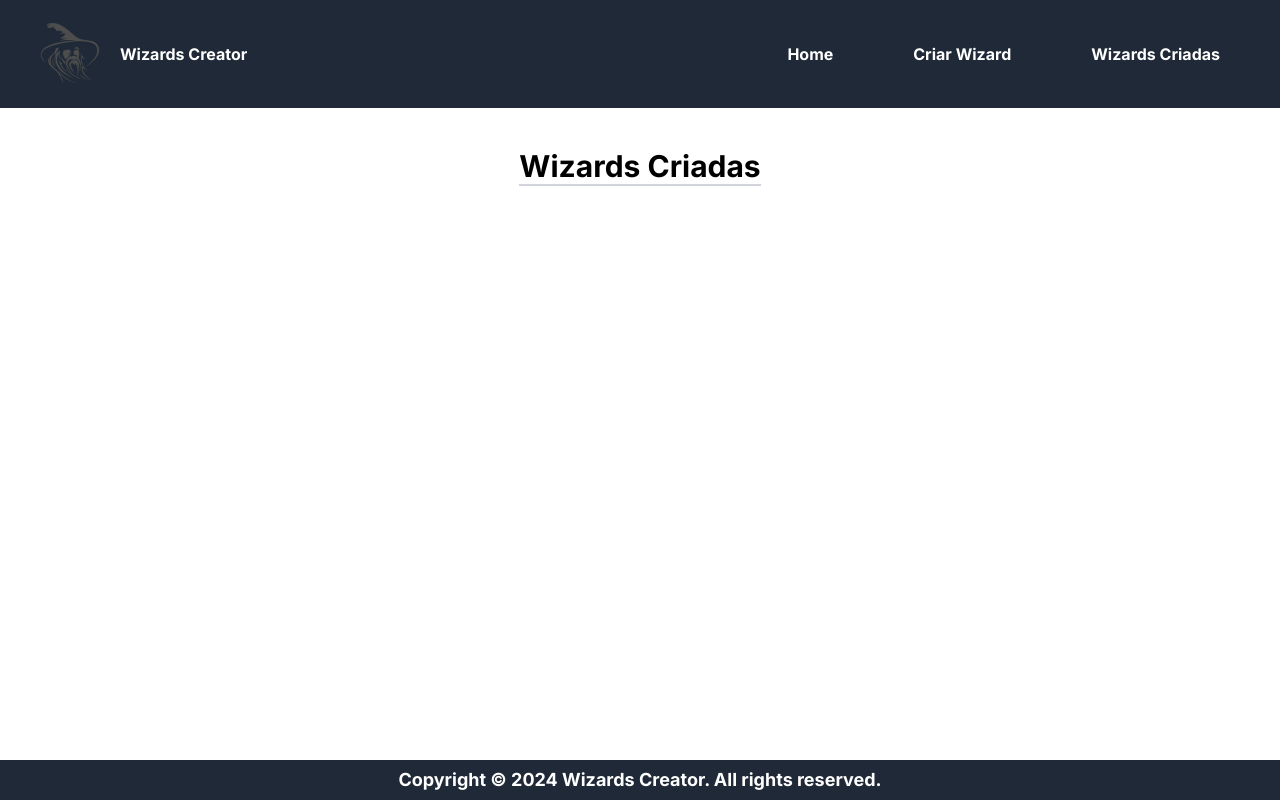
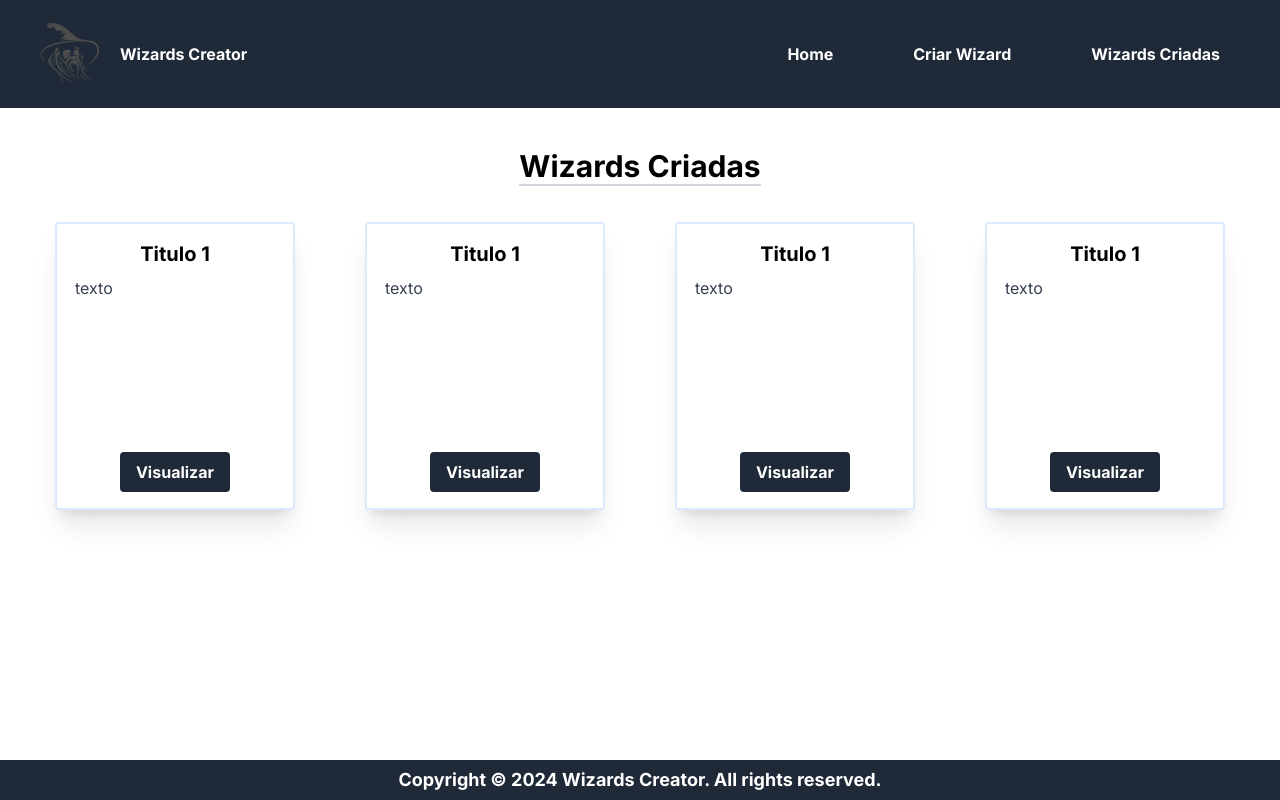
Before and after one commit to ArtCM/wizards-creator, a Next.js app in the folder wizards-creator/: page /Wizards in a window 1280 px wide. Built offline with nearby package versions, Linux system fonts and the light colour scheme.

Commit message:
feat: finalizado o front-end de todas as paginas, iniciado o sistema de rotas dinâmicas

```diff
--- a/wizards-creator/src/app/Wizards/page.tsx
+++ b/wizards-creator/src/app/Wizards/page.tsx
@@ -1,4 +1,6 @@
 import type { Metadata } from "next";
+import WizardCard from '../components/WizardCard';
+import React from 'react';
 
 export const metadata: Metadata = {
     title: "Visualizar Wizards | Wizards Creator",
@@ -7,6 +9,35 @@ export const metadata: Metadata = {
 
 export default function WizardsView() {
     return (
-        <h1 className="font-bold text-3xl mb-5 border-b-2 border-gray-300">Wizards Criadas</h1>
+        <>
+            <h1 className="font-bold text-3xl mb-5 border-b-2 border-gray-300">Wizards Criadas</h1>
+            <div className="flex items-center justify-center w-full grid lg:grid-cols-4 grid-cols-1">
+
+                <WizardCard
+                    title="Titulo 1"
+                    text="texto"
+                    href="../"
+                />
+
+                <WizardCard
+                    title="Titulo 1"
+                    text="texto"
+                    href="../"
+                />
+
+                <WizardCard
+                    title="Titulo 1"
+                    text="texto"
+                    href="../"
+                />
+
+                <WizardCard
+                    title="Titulo 1"
+                    text="texto"
+                    href="../"
+                />
+
+            </div>
+        </>
     );
 }
--- /dev/null
+++ b/wizards-creator/src/app/components/WizardCard.tsx
@@ -0,0 +1,27 @@
+import Link from "next/link";
+
+interface CardProps {
+    title: string
+    text: string
+    href: string
+}
+
+export default function WizardCard({ title, text, href }: CardProps) {
+    return (
+        <>
+            <div className="rounded overflow-hidden shadow-xl border-solid border-2 border-blue-100 m-4 h-72 w-60 mx-auto flex items-center justify-center flex-col">
+                <div className="px-6 py-4">
+                    <div className="font-bold text-xl mb-2 text-center">{title}</div>
+                    <p className="text-gray-700 text-base overflow-hidden break-all h-36 w-60 px-5">{text}</p>
+                </div>
+                <div className="px-6 py-4 mt-auto">
+                    <Link href={href} passHref legacyBehavior>
+                        <button className="bg-primary hover:bg-secondary text-white font-bold py-2 px-4 rounded">
+                            Visualizar
+                        </button>
+                    </Link>
+                </div>
+            </div>
+        </>
+    );
+}
--- a/wizards-creator/src/app/layout.tsx
+++ b/wizards-creator/src/app/layout.tsx
@@ -1,8 +1,8 @@
 import { Inter } from "next/font/google";
 import "../../public/assets/css/globals.css";
 import "../../public/assets/css/style.css";
-import Navbar from './components/navbar';
-import Footer from './components/footer';
+import Navbar from './components/Navbar';
+import Footer from './components/Footer';
 
 const inter = Inter({ subsets: ["latin"] });
 
```
Also changed, not shown: wizards-creator/db.json (added, +9 -0 lines).
